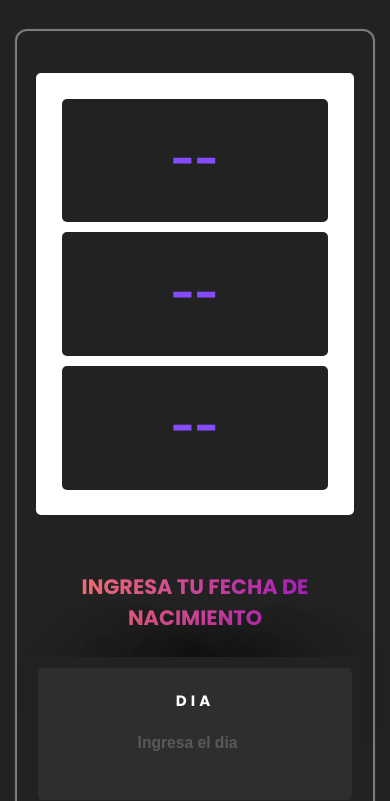
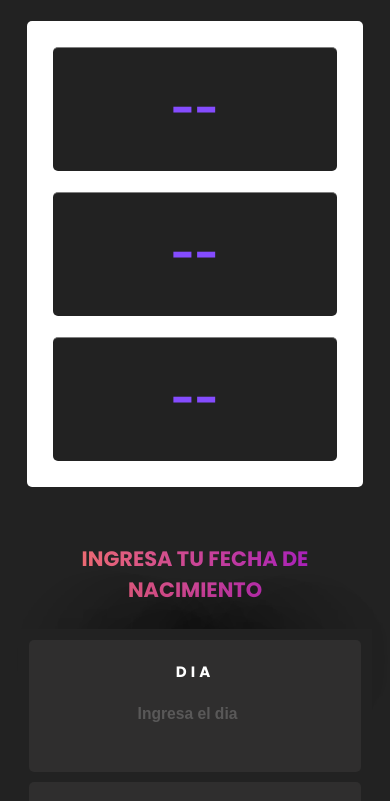
Before and after one commit to LuisD3vv/CalculadoraEdad, a plain HTML site: page index.html in a window 390 px wide. Shown: the top 801 px of the page. Drawn offline with Linux system fonts and the light colour scheme.

Commit message:
Responsive V2

```diff
--- a/index.html
+++ b/index.html
@@ -8,7 +8,26 @@
       <meta name="author" content="LissandroD3v">
       <meta name="revised" content="sabado,9 de agosto del 2025">
       <meta name="description" content="Pagina paara calcular la edad facilmente">
-    <link rel="preconnect" href="https://fonts.gstatic.com" crossorigin />
+    <!--Etiquetas externas-->
+      <!-- Título que aparece en la previsualización -->
+      <meta property="og:title" content="Calculadora web" />
+
+      <!-- Descripción debajo del título -->
+      <meta property="og:description" content="Calculadora de edad web sencilla con erroes" />
+
+      <!-- URL canónica que quieres que se comparta -->
+      <meta property="og:url" content="https://calculadoraage.netlify.app/" />
+
+      <!-- Imagen que se mostrará en la previsualización -->
+      <meta property="og:image" content="preview.png" />
+
+      <!-- Tipo de contenido (website, article, video, etc.) -->
+      <meta property="og:type" content="website" />
+
+      <!-- Idioma opcional -->
+      <meta property="og:locale" content="es_MX" />
+
+      <link rel="preconnect" href="https://fonts.gstatic.com" crossorigin />
     <link
       href="https://fonts.googleapis.com/css2?family=Poppins:ital,wght@0,700;1,400;1,800&display=swap"
       rel="stylesheet"
--- a/styles.css
+++ b/styles.css
@@ -38,6 +38,7 @@ Body {
 .contenedor {
     display: flex;
     flex-direction: column;
+    justify-content: space-between;
   background-color: var(--White);
   margin: 1rem auto;
   width: min(60rem, 95%);
@@ -130,19 +131,18 @@ p {
 }
 .output_user p {
   font-size: 41px;
-  border-radius: 5px;
-  background-color: #3632327e;
+  border-radius: 5px;border-top: 1px solid grey;
 }
 .output_user {
   display: flex;
   text-align: center;
   justify-content: space-between;
-  width: auto;
-  max-width: 50rem;
+  width: min(50rem,95%);
   margin: 3rem auto;
   padding: 2rem;
   background-color: #222;
   border-radius: 5px;
+    gap: 1rem;
 
 }
 h2 {
@@ -219,9 +219,10 @@ button:active {
 
 @media (max-width: 45rem) {
     .contenedor {height: 100%;
+        margin-top: -5rem;
     background-color: transparent;
-    box-shadow: 0 0 1px 2px grey;
-    padding: 1rem}
+    padding: 1rem;
+    width: 100%}
     .input_user {flex-direction: column;
     }
     .middle {
@@ -233,7 +234,6 @@ button:active {
     .output_user {
         order: -1;
         flex-direction: column;
-        border-radius: 0;
         height: 100%;
         width: 95%;
         border-radius: 5px;
```
Also changed, not shown: preview.png (added).
